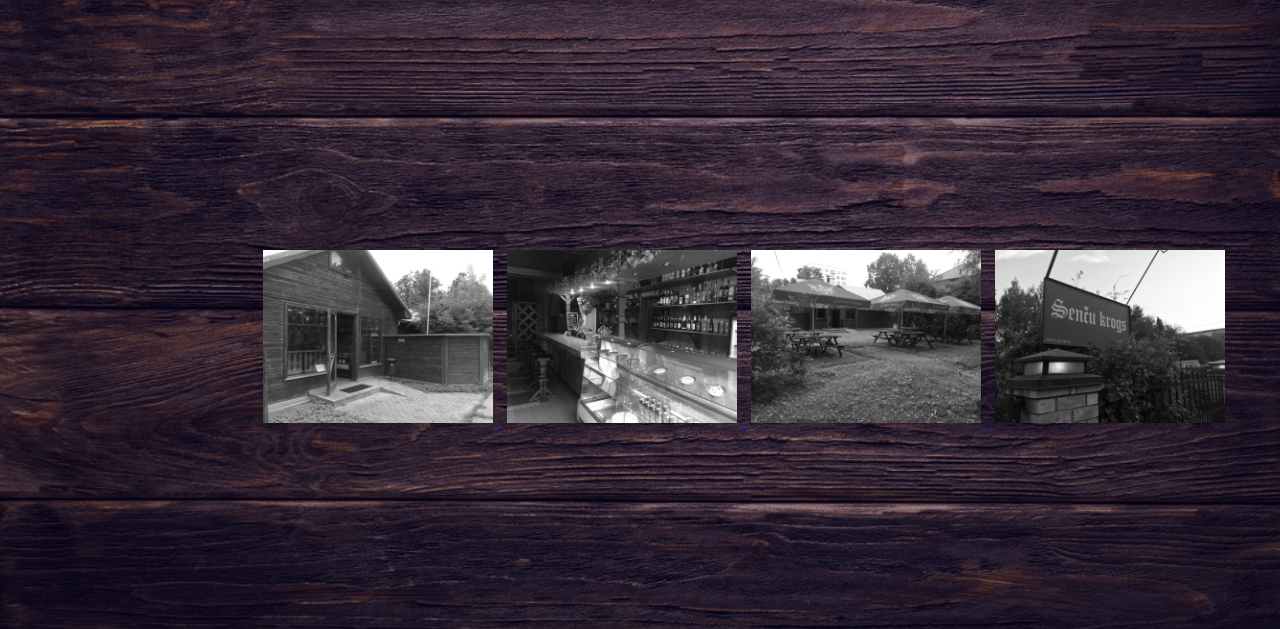
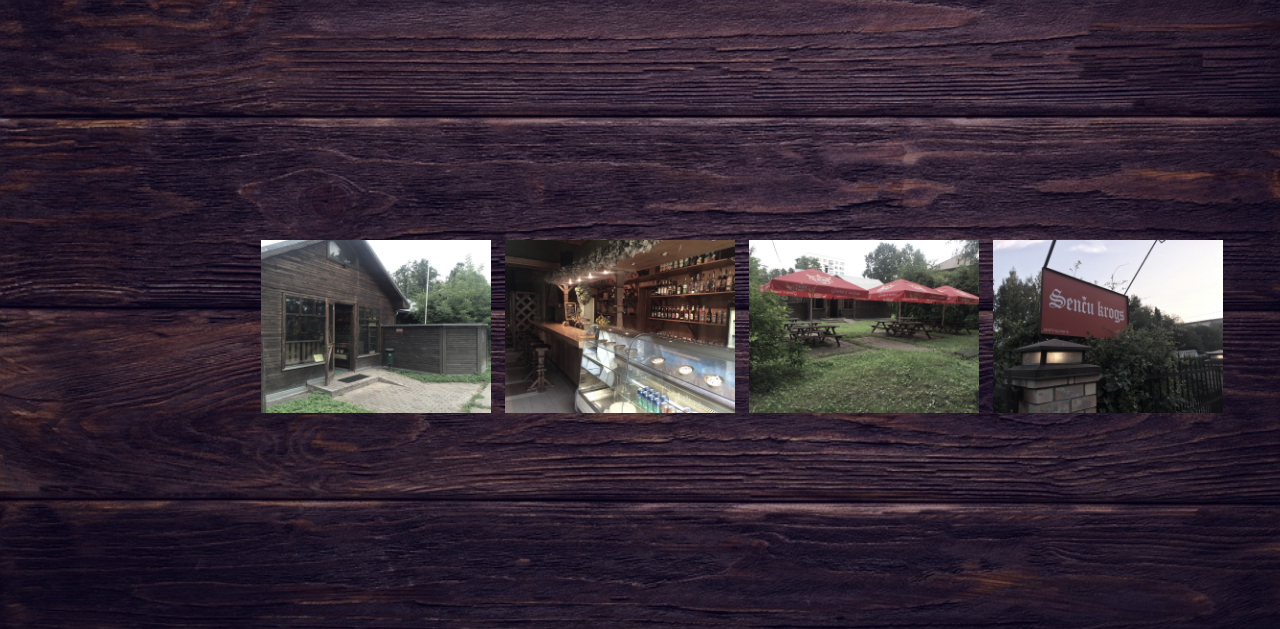
Before and after one commit to menotle/menotle.github.io, a PHP site: page /index.html in a window 1280 px wide. Shown: the part 5333-5962 px from the top of the page. Run offline with PHP 8.4, Linux system fonts and the light colour scheme.

Commit message:
Update index.css

```diff
--- a/css/index.css
+++ b/css/index.css
@@ -153,13 +153,12 @@
  width:100%;
  }
  .img{
-text-align:right;
-margin:10px 50px;
+margin-left:20%;
 }
 .img img{
 width:230px;
 padding:5px;
-filter:grayscale(100%);
+filter:grayscale(50%);
 transition:1s;
 }
 .img img:hover{
```
